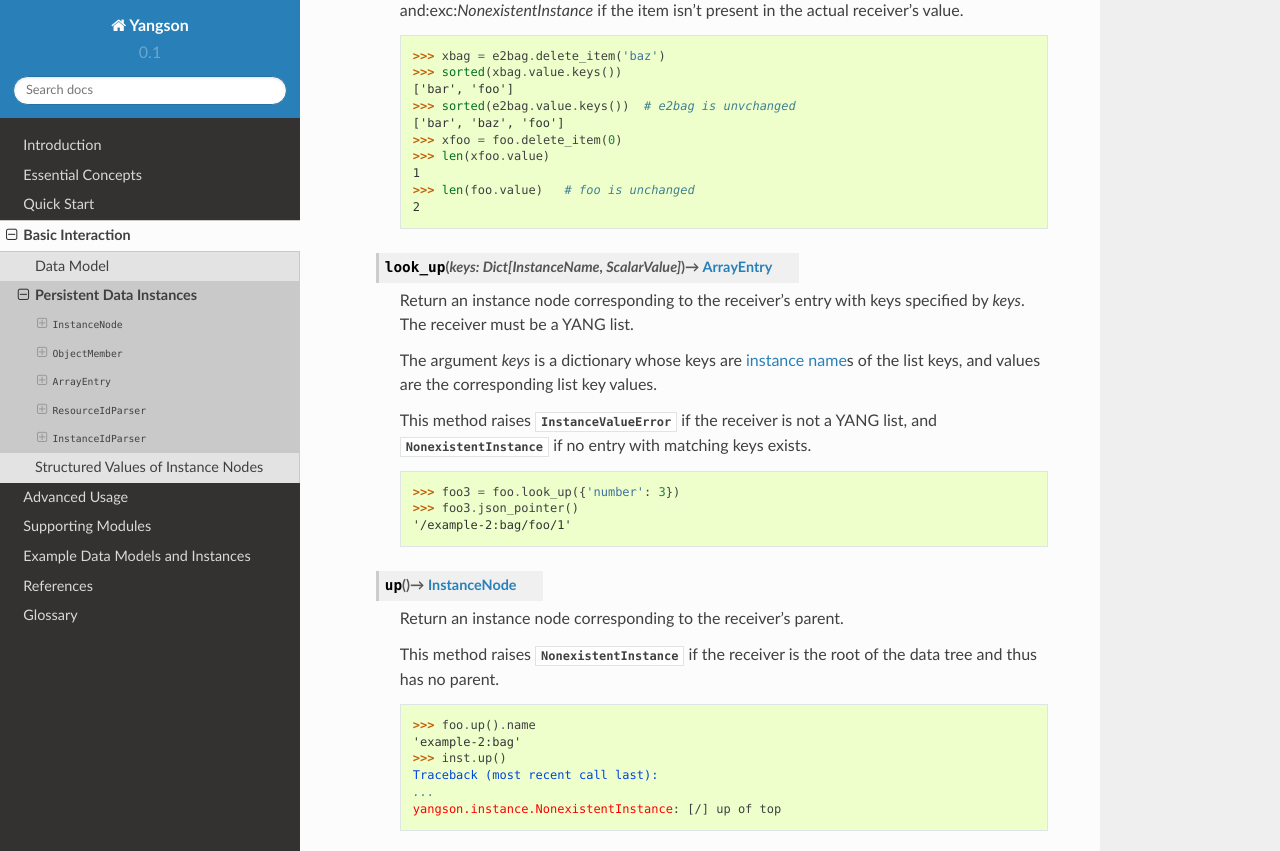
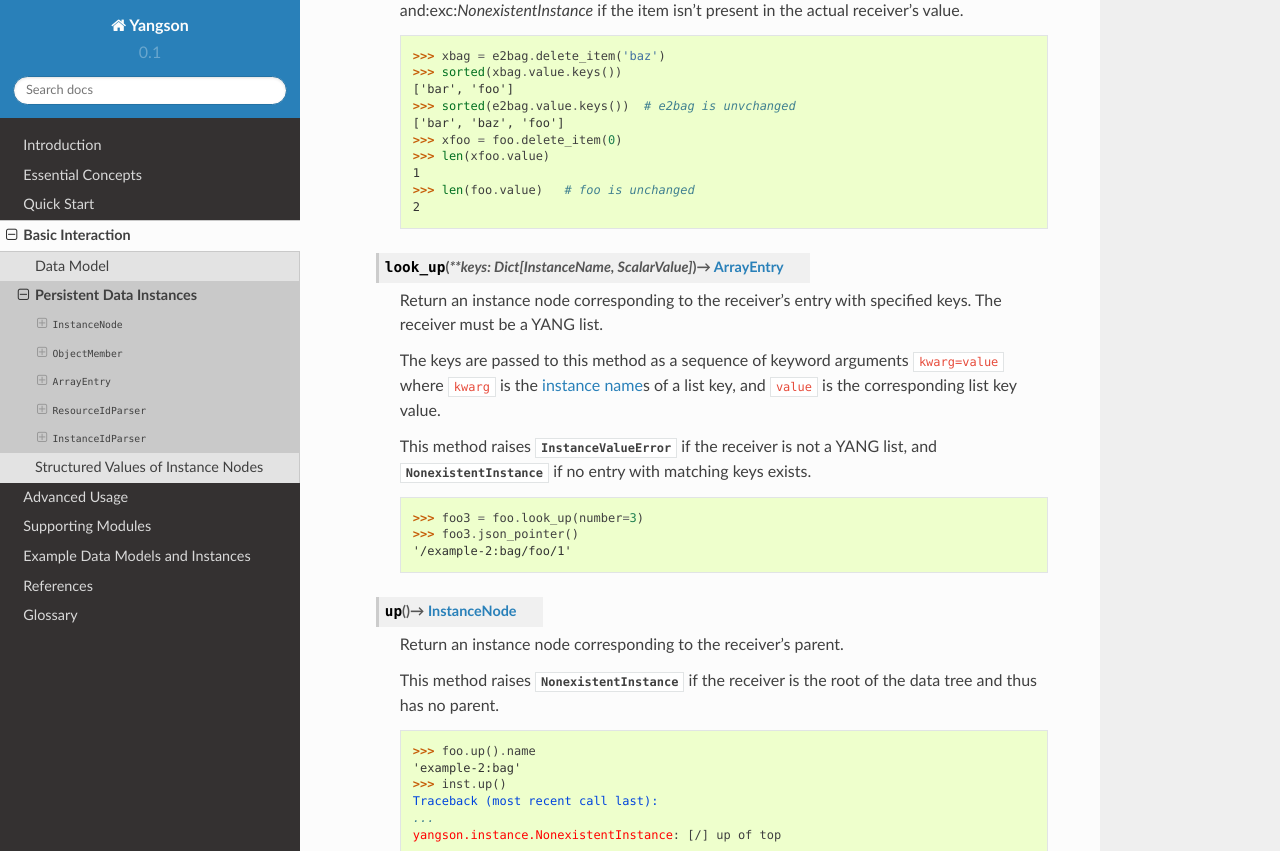
Before and after one commit to CZ-NIC/yangson, a Sphinx documentation site: the page built from docs/instance.rst, in a window 1280 px wide and 900 px high, scrolled down 5096 px, cut to the strip 0-851 px from the top of the window. Built offline with Sphinx 7.4.7 and the Read the Docs theme 2.0.0, drawn with Linux system fonts in a browser that asks for light colours.

Commit message:
Pass keys to look_up as keyword arguments.

```diff
--- a/docs/instance.rst
+++ b/docs/instance.rst
@@ -327,14 +327,15 @@ __ http://www.sphinx-doc.org/en/stable/ext/doctest.html
 	 >>> len(foo.value)   # foo is unchanged
 	 2
 
-   .. method:: look_up(keys: Dict[InstanceName, ScalarValue]) -> ArrayEntry
+   .. method:: look_up(**keys: Dict[InstanceName, ScalarValue]) -> ArrayEntry
 
       Return an instance node corresponding to the receiver's entry
-      with keys specified by *keys*. The receiver must be a YANG list.
+      with specified keys. The receiver must be a YANG list.
 
-      The argument *keys* is a dictionary whose keys are
-      :term:`instance name`\ s of the list keys, and values are the
-      corresponding list key values.
+      The keys are passed to this method as a sequence of keyword
+      arguments ``kwarg=value`` where ``kwarg`` is the :term:`instance
+      name`\ s of a list key, and ``value`` is the corresponding list
+      key value.
 
       This method raises :exc:`InstanceValueError` if the receiver is
       not a YANG list, and :exc:`NonexistentInstance` if no entry with
@@ -342,7 +343,7 @@ __ http://www.sphinx-doc.org/en/stable/ext/doctest.html
 
       .. doctest::
 
-	 >>> foo3 = foo.look_up({'number': 3})
+	 >>> foo3 = foo.look_up(number=3)
 	 >>> foo3.json_pointer()
 	 '/example-2:bag/foo/1'
 
```
Also changed, not shown: 1 other file.
